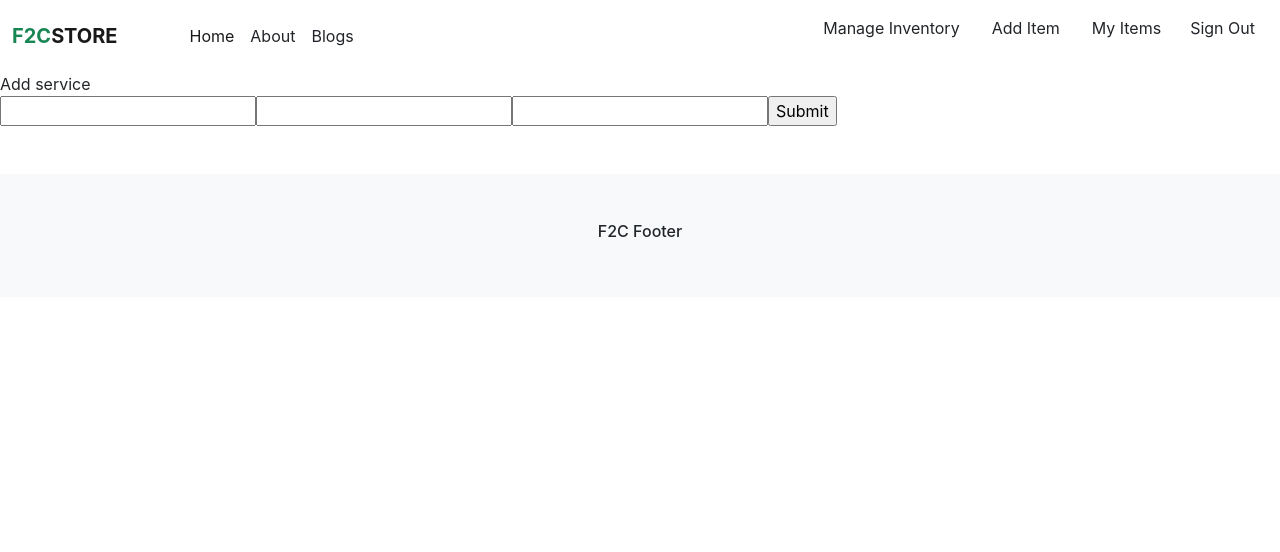
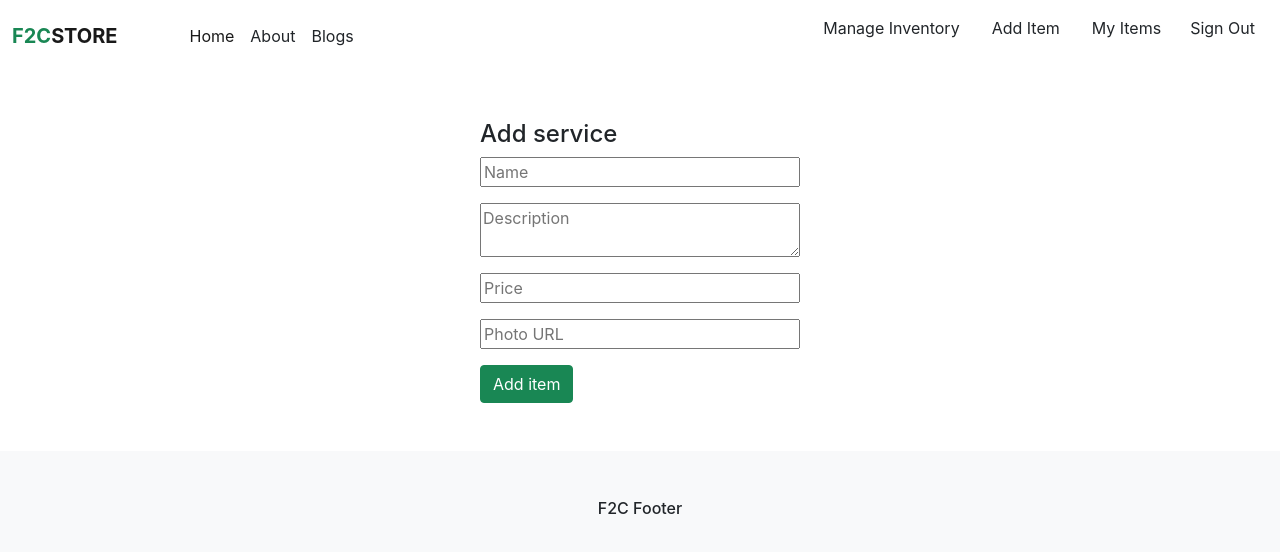
Before and after one commit to shahidul7150/warehouse-management, a React (Create React App) app: page /addservice in a window 1280 px wide. Shown: the top 552 px of the page. Built offline with nearby package versions, Linux system fonts and the light colour scheme; no server answers; sample sign-in values are in the browser's storage.

Commit message:
client item add complated

```diff
--- a/src/components/AddService/AddService.js
+++ b/src/components/AddService/AddService.js
@@ -2,15 +2,32 @@ import React from "react";
 import { useForm } from "react-hook-form";
 const AddService = () => {
   const { register, handleSubmit } = useForm();
-  const onSubmit = (data) => console.log(data);
+    const onSubmit = (data) => {
+
+        console.log(data)
+        const url = `http://localhost:5000/service`;
+        fetch(url, {
+            method: 'POST',
+            headers: {
+                'content-type':'application/json'
+            },
+            body:JSON.stringify(data)
+        })
+            .then(res => res.json())
+            .then(itemData => {
+            console.log(itemData);
+        })
+    };
+
   return (
-    <div>
-      Add service
+    <div className="w-25 mx-auto mt-5">
+      <h4>Add service</h4>
       <form onSubmit={handleSubmit(onSubmit)}>
-        <input {...register("firstName", { required: true, maxLength: 20 })} />
-        <input {...register("lastName", { pattern: /^[A-Za-z]+$/i })} />
-        <input type="number" {...register("age", { min: 18, max: 99 })} />
-        <input type="submit" />
+        <input className="d-block w-100 mb-3" {...register("name", { required: true, maxLength: 20 })} placeholder="Name"/>
+        <textarea className="d-block w-100 mb-3" {...register("description")} placeholder="Description" />
+        <input className="d-block w-100 mb-3" type="number" {...register("price")} placeholder="Price"/>
+        <input className="d-block w-100 mb-3" type="text" {...register("img")} placeholder="Photo URL"/>
+        <input className="btn btn-success" type="submit" value="Add item" />
       </form>
     </div>
   );
--- a/src/components/Product/Product.css
+++ b/src/components/Product/Product.css
@@ -1,3 +1,4 @@
 .product-container img{
     width: 100%;
+    height: 250px;
 }
```
